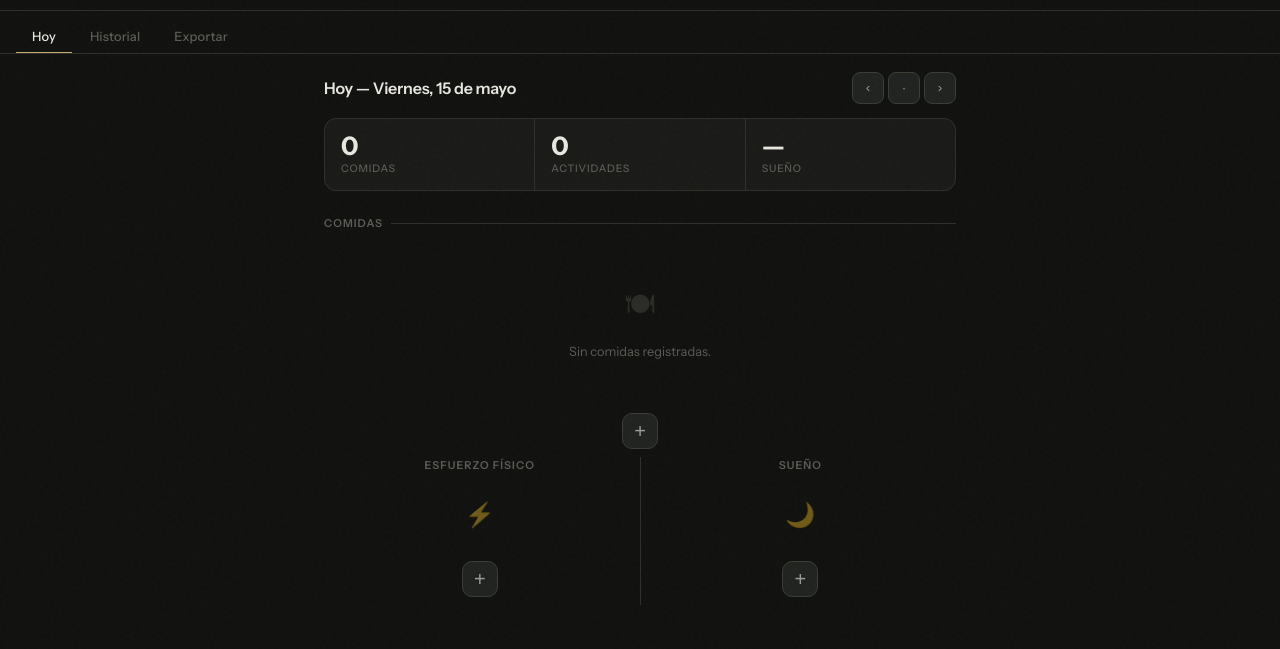
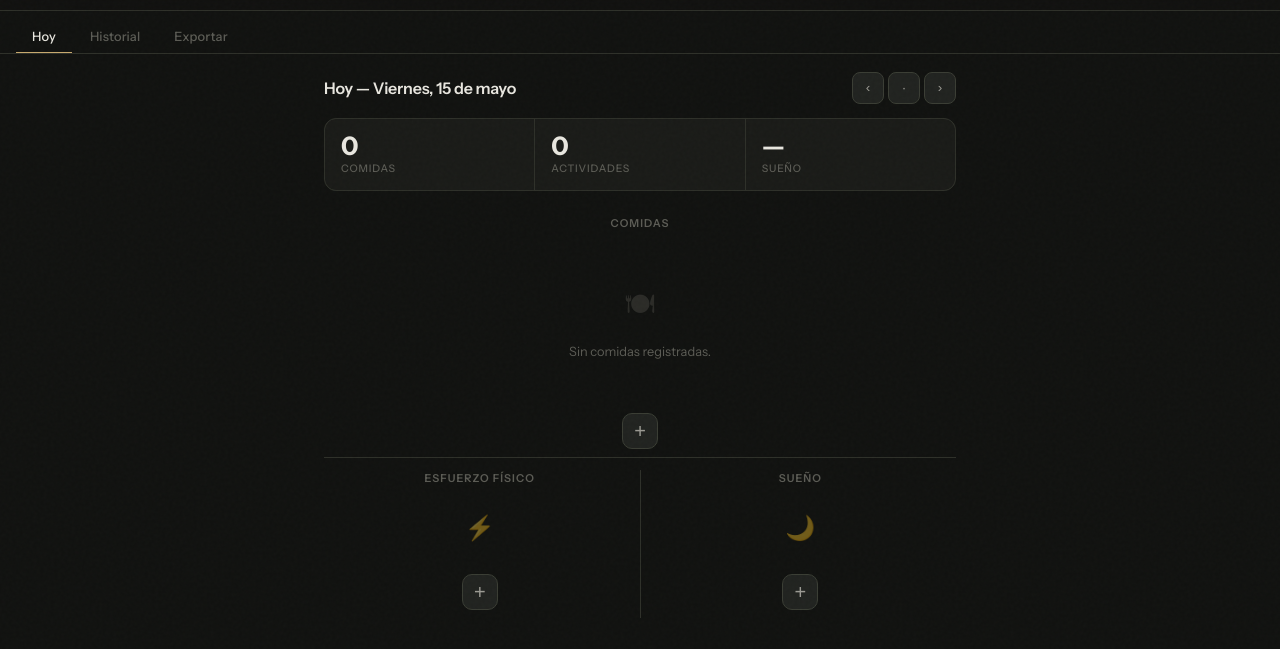
Before and after one commit to xII1rst/NutriLog, a plain HTML site: page index.html in a window 1280 px wide. Shown: the part 45-694 px from the top of the page. Drawn offline with Linux system fonts and the light colour scheme.

Commit message:
Update nutrilog.css

```diff
--- a/nutrilog.css
+++ b/nutrilog.css
@@ -302,6 +302,16 @@ main {
   display: none;
 }
 
+/* Sección comidas: header centrado igual que las columnas */
+#panel-hoy > .section-hd {
+  justify-content: center;
+}
+#panel-hoy > .section-hd::after {
+  display: none;
+}
+
+/* Línea horizontal que forma la T entre comidas y el bottom-row */
+
 /* empty-col: ícono centrado, sin texto */
 .empty-col {
   display: flex;
@@ -469,6 +479,8 @@ main {
   display: flex;
   align-items: stretch;
   margin-top: 8px;
+  border-top: 1px solid var(--border);
+  padding-top: 12px;
 }
 
 .bottom-col {
```
